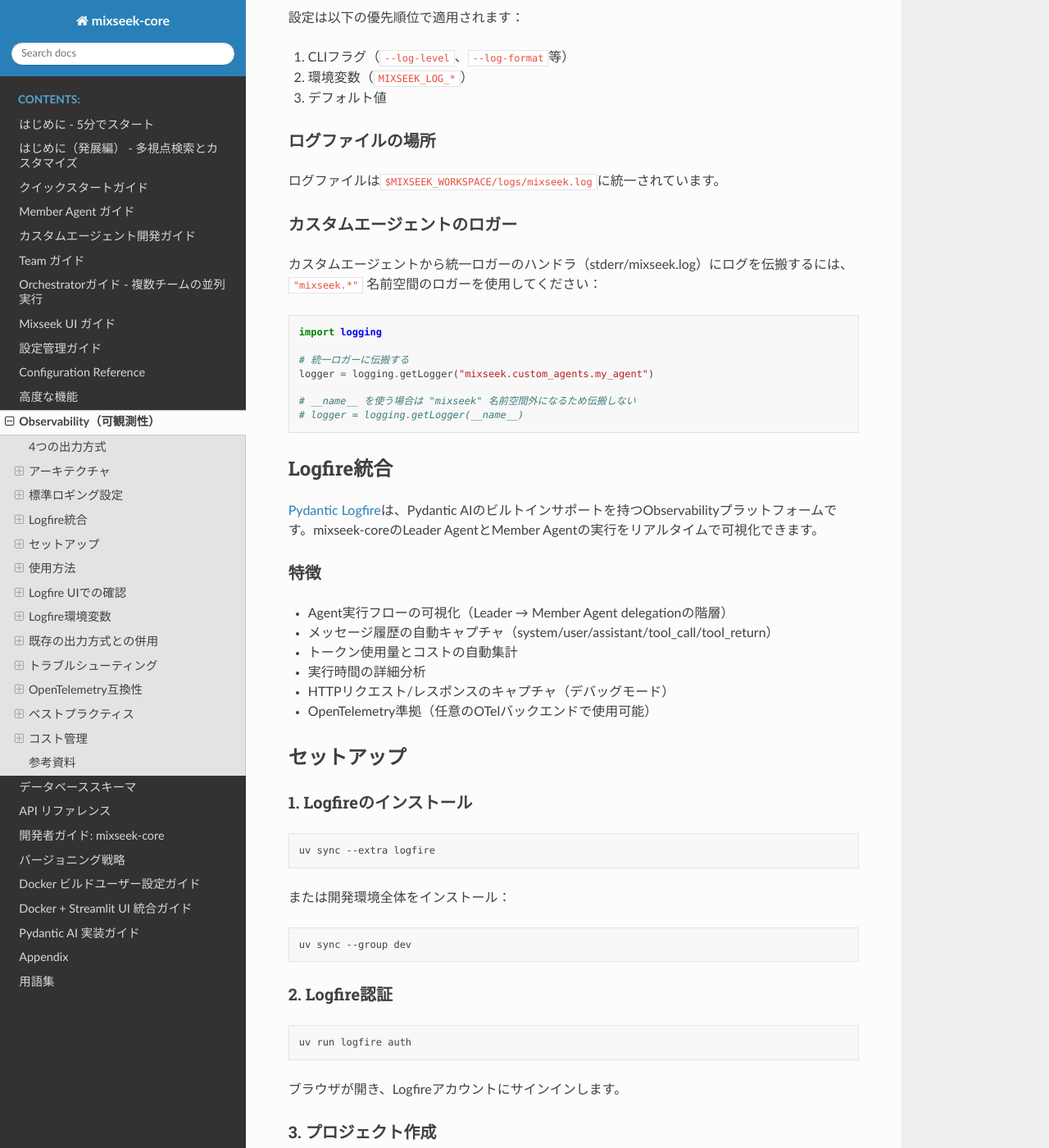
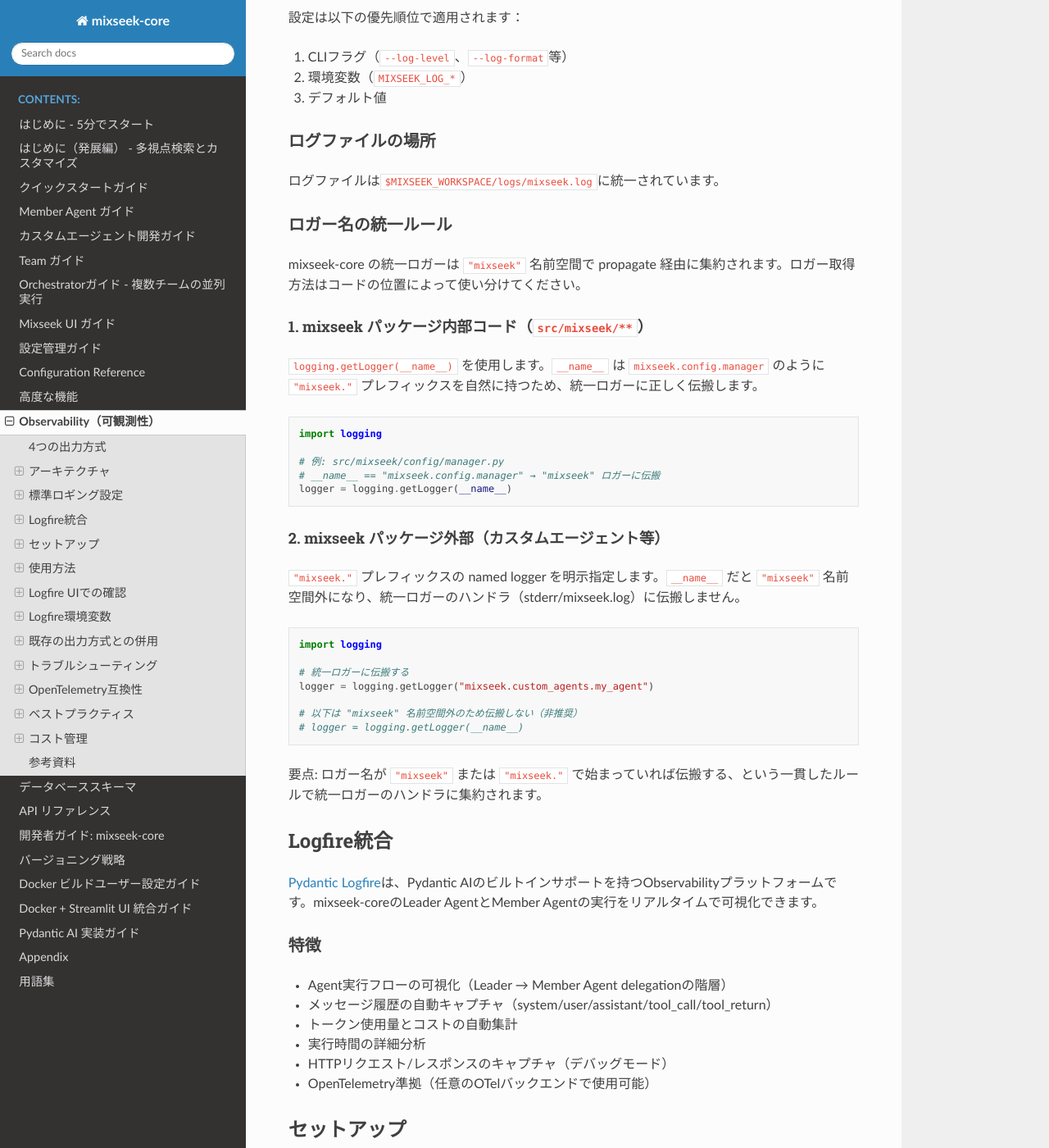
Before and after one commit to mixseek/mixseek-core, a Sphinx documentation site: the page built from docs/observability.md, in a window 1280 px wide and 1400 px high, scrolled down 2772 px. Shown: the whole window at 82% size. Built offline with Sphinx 7.4.7 and the Read the Docs theme 3.1.0, drawn with Linux system fonts in a browser that asks for light colours.

Commit message:
docs(logging): ロガー名統一ルールをobservability.mdに明文化
内部コード（src/mixseek/**）は__name__使用可（自然にmixseek.プレフィックス）、
外部カスタムエージェントは"mixseek."プレフィックスの明示指定、という使い分けを
2セクションに分けて記載。

PR #113 review: [Should Fix] __name__ vs "mixseek.*" 統一ルール

Co-Authored-By: Claude Opus 4.6 (1M context) <noreply@anthropic.com>

````diff
--- a/docs/observability.md
+++ b/docs/observability.md
@@ -124,10 +124,25 @@ mixseek team "..." --config team.toml
 
 ログファイルは`$MIXSEEK_WORKSPACE/logs/mixseek.log`に統一されています。
 
-### カスタムエージェントのロガー
+### ロガー名の統一ルール
 
-カスタムエージェントから統一ロガーのハンドラ（stderr/mixseek.log）にログを伝搬するには、
-`"mixseek.*"` 名前空間のロガーを使用してください：
+mixseek-core の統一ロガーは `"mixseek"` 名前空間で propagate 経由に集約されます。ロガー取得方法はコードの位置によって使い分けてください。
+
+#### 1. mixseek パッケージ内部コード（`src/mixseek/**`）
+
+`logging.getLogger(__name__)` を使用します。`__name__` は `mixseek.config.manager` のように `"mixseek."` プレフィックスを自然に持つため、統一ロガーに正しく伝搬します。
+
+```python
+import logging
+
+# 例: src/mixseek/config/manager.py
+# __name__ == "mixseek.config.manager" → "mixseek" ロガーに伝搬
+logger = logging.getLogger(__name__)
+```
+
+#### 2. mixseek パッケージ外部（カスタムエージェント等）
+
+`"mixseek."` プレフィックスの named logger を明示指定します。`__name__` だと `"mixseek"` 名前空間外になり、統一ロガーのハンドラ（stderr/mixseek.log）に伝搬しません。
 
 ```python
 import logging
@@ -135,9 +150,11 @@ import logging
 # 統一ロガーに伝搬する
 logger = logging.getLogger("mixseek.custom_agents.my_agent")
 
-# __name__ を使う場合は "mixseek" 名前空間外になるため伝搬しない
+# 以下は "mixseek" 名前空間外のため伝搬しない（非推奨）
 # logger = logging.getLogger(__name__)
 ```
+
+要点: ロガー名が `"mixseek"` または `"mixseek."` で始まっていれば伝搬する、という一貫したルールで統一ロガーのハンドラに集約されます。
 
 ## Logfire統合
 
````
